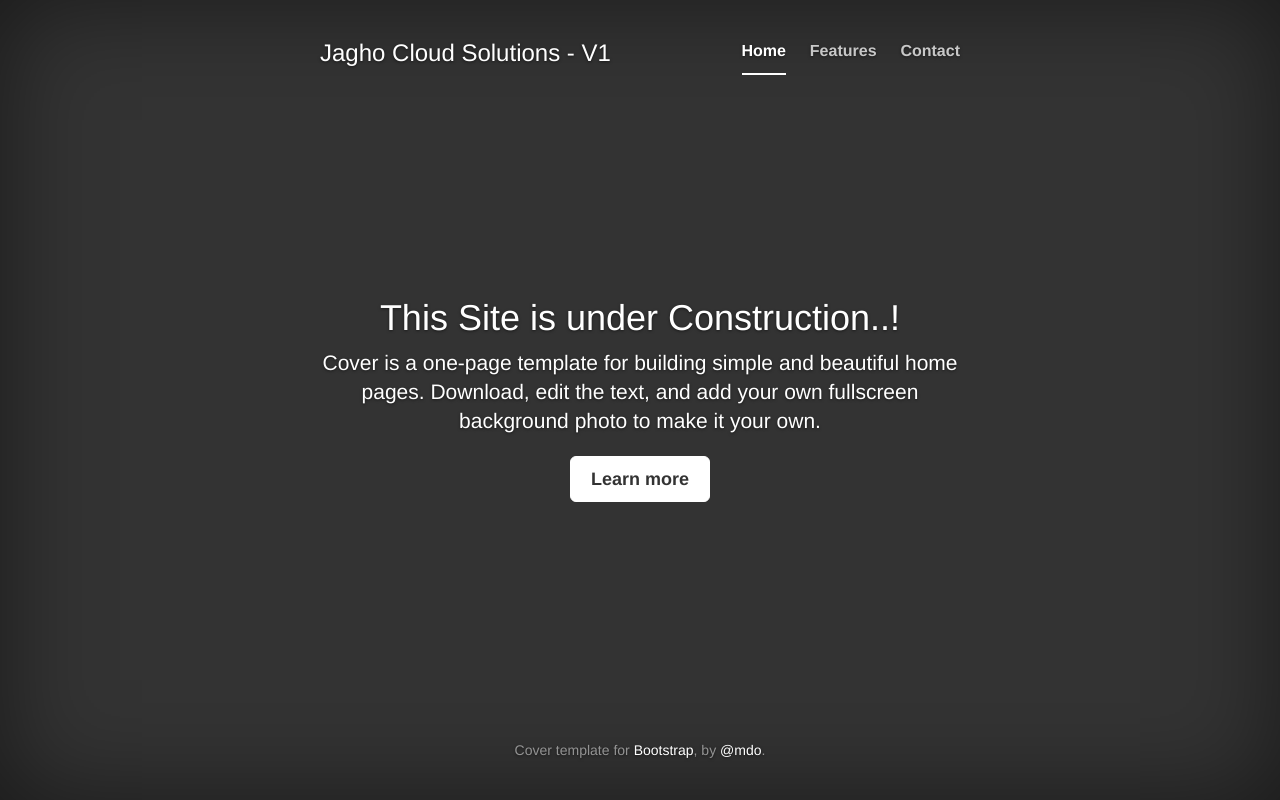
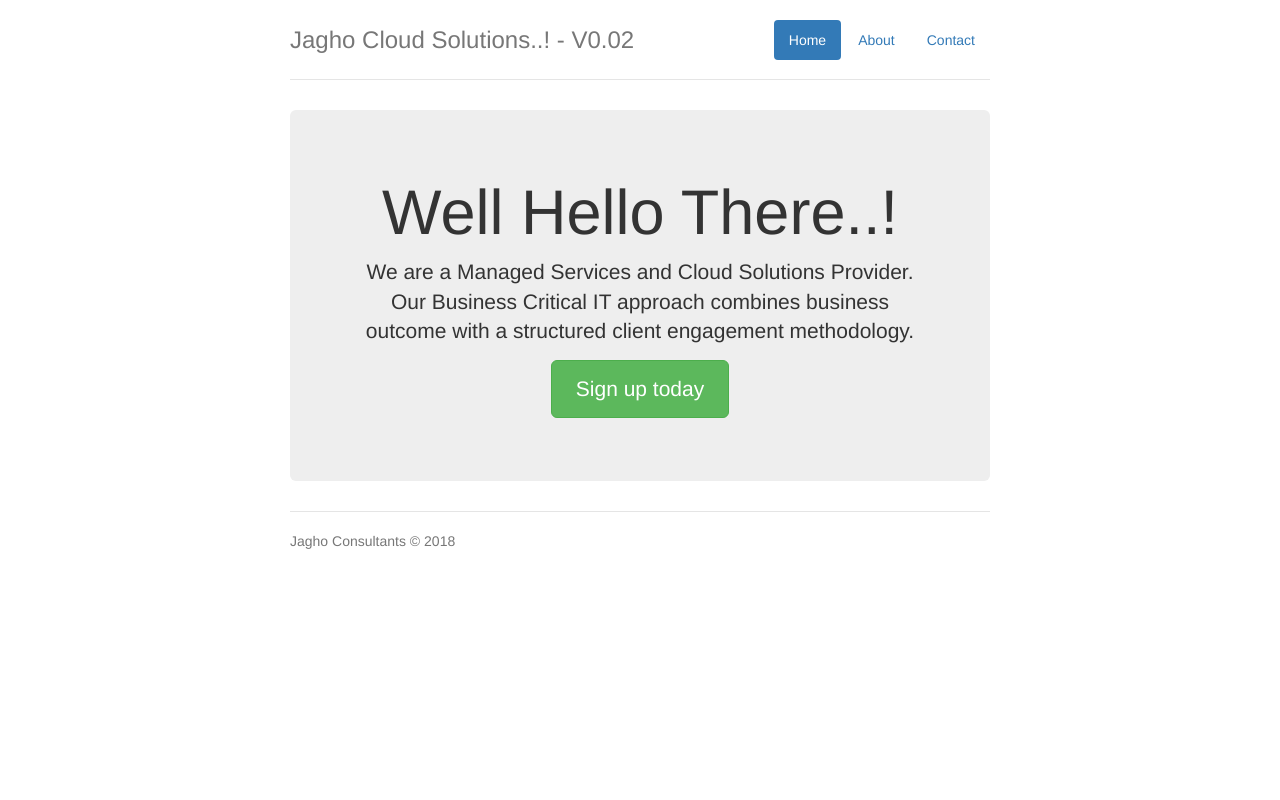
Before and after one commit to kbab6aoo/myDemoWebApp, a plain HTML site: page index.html in a window 1280 px wide. Drawn offline with Linux system fonts and the light colour scheme.

Commit message:
SWDA - V2

```diff
--- a/index.html
+++ b/index.html
@@ -1,5 +1,5 @@
 <!-- A Sample Demo Web Application -->
-<!-- SWDA - V1 release-0.01 -->
+<!-- SWDA - V2 release-0.02 -->
 <!DOCTYPE html>
 <html lang="en">
   <head>
@@ -9,174 +9,90 @@
     <meta name="description" content="">
     <meta name="author" content="">
 
-    <title>Jagho Cloud Solutions - V1</title>
+    <title>Jagho Cloud Solutions.. - V2</title>
 
     <!-- Bootstrap core CSS -->
     <link href="bootstrap.min.css" rel="stylesheet">
 
     <!-- Custom styles for this template -->
     <style>
-    /*
-     * Globals
-     */
-
-    /* Links */
-    a,
-    a:focus,
-    a:hover {
-      color: #fff;
+    /* Space out content a bit */
+    body {
+      padding-top: 20px;
+      padding-bottom: 20px;
     }
 
-    /* Custom default button */
-    .btn-default,
-    .btn-default:hover,
-    .btn-default:focus {
-      color: #333;
-      text-shadow: none; /* Prevent inheritence from `body` */
-      background-color: #fff;
-      border: 1px solid #fff;
+    /* Everything but the jumbotron gets side spacing for mobile first views */
+    .header,
+    .marketing,
+    .footer {
+      padding-right: 15px;
+      padding-left: 15px;
     }
 
-
-    /*
-     * Base structure
-     */
-
-    html,
-    body {
-      height: 100%;
-      background-color: #333;
+    /* Custom page header */
+    .header {
+      border-bottom: 1px solid #e5e5e5;
     }
-    body {
-      color: #fff;
-      text-align: center;
-      text-shadow: 0 1px 3px rgba(0,0,0,.5);
+    /* Make the masthead heading the same height as the navigation */
+    .header h3 {
+      padding-bottom: 19px;
+      margin-top: 0;
+      margin-bottom: 0;
+      line-height: 40px;
     }
 
-    /* Extra markup and styles for table-esque vertical and horizontal centering */
-    .site-wrapper {
-      display: table;
-      width: 100%;
-      height: 100%; /* For at least Firefox */
-      min-height: 100%;
-      -webkit-box-shadow: inset 0 0 100px rgba(0,0,0,.5);
-              box-shadow: inset 0 0 100px rgba(0,0,0,.5);
-    }
-    .site-wrapper-inner {
-      display: table-cell;
-      vertical-align: top;
-    }
-    .cover-container {
-      margin-right: auto;
-      margin-left: auto;
+    /* Custom page footer */
+    .footer {
+      padding-top: 19px;
+      color: #777;
+      border-top: 1px solid #e5e5e5;
     }
 
-    /* Padding for spacing */
-    .inner {
-      padding: 30px;
+    /* Customize container */
+    @media (min-width: 768px) {
+      .container {
+        max-width: 730px;
+      }
+    }
+    .container-narrow > hr {
+      margin: 30px 0;
     }
 
-
-    /*
-     * Header
-     */
-    .masthead-brand {
-      margin-top: 10px;
-      margin-bottom: 10px;
+    /* Main marketing message and sign up button */
+    .jumbotron {
+      text-align: center;
+      border-bottom: 1px solid #e5e5e5;
+    }
+    .jumbotron .btn {
+      padding: 14px 24px;
+      font-size: 21px;
     }
 
-    .masthead-nav > li {
-      display: inline-block;
+    /* Supporting marketing content */
+    .marketing {
+      margin: 40px 0;
     }
-    .masthead-nav > li + li {
-      margin-left: 20px;
+    .marketing p + h4 {
+      margin-top: 28px;
     }
-    .masthead-nav > li > a {
+
+    /* Responsive: Portrait tablets and up */
+    @media screen and (min-width: 768px) {
+      /* Remove the padding we set earlier */
+      .header,
+      .marketing,
+      .footer {
         padding-right: 0;
         padding-left: 0;
-      font-size: 16px;
-      font-weight: bold;
-      color: #fff; /* IE8 proofing */
-      color: rgba(255,255,255,.75);
-      border-bottom: 2px solid transparent;
       }
-    .masthead-nav > li > a:hover,
-    .masthead-nav > li > a:focus {
-      background-color: transparent;
-      border-bottom-color: #a9a9a9;
-      border-bottom-color: rgba(255,255,255,.25);
+      /* Space out the masthead */
+      .header {
+        margin-bottom: 30px;
       }
-    .masthead-nav > .active > a,
-    .masthead-nav > .active > a:hover,
-    .masthead-nav > .active > a:focus {
-      color: #fff;
-      border-bottom-color: #fff;
-    }
-
-    @media (min-width: 768px) {
-      .masthead-brand {
-        float: left;
-      }
-      .masthead-nav {
-        float: right;
-      }
-    }
-
-
-    /*
-     * Cover
-     */
-
-    .cover {
-      padding: 0 20px;
-    }
-    .cover .btn-lg {
-      padding: 10px 20px;
-      font-weight: bold;
-    }
-
-
-    /*
-     * Footer
-     */
-
-    .mastfoot {
-      color: #999; /* IE8 proofing */
-      color: rgba(255,255,255,.5);
-    }
-
-
-    /*
-     * Affix and center
-     */
-
-    @media (min-width: 768px) {
-      /* Pull out the header and footer */
-      .masthead {
-        position: fixed;
-        top: 0;
-      }
-      .mastfoot {
-        position: fixed;
-        bottom: 0;
-      }
-      /* Start the vertical centering */
-      .site-wrapper-inner {
-        vertical-align: middle;
-      }
-      /* Handle the widths */
-      .masthead,
-      .mastfoot,
-      .cover-container {
-        width: 100%; /* Must be percentage or pixels for horizontal alignment */
-      }
-    }
-
-    @media (min-width: 992px) {
-      .masthead,
-      .mastfoot,
-      .cover-container {
-        width: 700px;
+      /* Remove the bottom border on the jumbotron for visual effect */
+      .jumbotron {
+        border-bottom: 0;
       }
     }
     </style>
@@ -190,44 +106,29 @@
 
   <body>
 
-    <div class="site-wrapper">
-
-      <div class="site-wrapper-inner">
-
-        <div class="cover-container">
-
-          <div class="masthead clearfix">
-            <div class="inner">
-              <h3 class="masthead-brand">Jagho Cloud Solutions - V1</h3>
+    <div class="container">
+      <div class="header">
         <nav>
-                <ul class="nav masthead-nav">
-                  <li class="active"><a href="#">Home</a></li>
-                  <li><a href="#">Features</a></li>
-                  <li><a href="#">Contact</a></li>
+          <ul class="nav nav-pills pull-right">
+            <li role="presentation" class="active"><a href="#">Home</a></li>
+            <li role="presentation"><a href="#">About</a></li>
+            <li role="presentation"><a href="#">Contact</a></li>
           </ul>
         </nav>
-            </div>
+        <h3 class="text-muted">Jagho Cloud Solutions..! - V0.02</h3>
       </div>
 
-          <div class="inner cover">
-            <h1 class="cover-heading">This Site is under Construction..!</h1>
-            <p class="lead">Cover is a one-page template for building simple and beautiful home pages. Download, edit the text, and add your own fullscreen background photo to make it your own.</p>
-            <p class="lead">
-              <a href="http://getbootstrap.com/examples/cover/" class="btn btn-lg btn-default">Learn more</a>
-            </p>
+      <div class="jumbotron">
+        <h1>Well Hello There..!</h1>
+        <p class="lead">We are a Managed Services and Cloud Solutions Provider. Our Business Critical IT approach combines business outcome with a structured client engagement methodology.</p>
+        <p><a class="btn btn-lg btn-success" href="http://getbootstrap.com/examples/jumbotron-narrow/" role="button">Sign up today</a></p>
       </div>
 
-          <div class="mastfoot">
-            <div class="inner">
-              <p>Cover template for <a href="http://getbootstrap.com">Bootstrap</a>, by <a href="https://twitter.com/mdo">@mdo</a>.</p>
-            </div>
-          </div>
+      <footer class="footer">
+        <p>Jagho Consultants &copy; 2018</p>
+      </footer>
 
-        </div>
-
-      </div>
-
-    </div>
+    </div> <!-- /container -->
 
   </body>
 </html>
```
Lines whose indentation alone changed are shown as unchanged.
